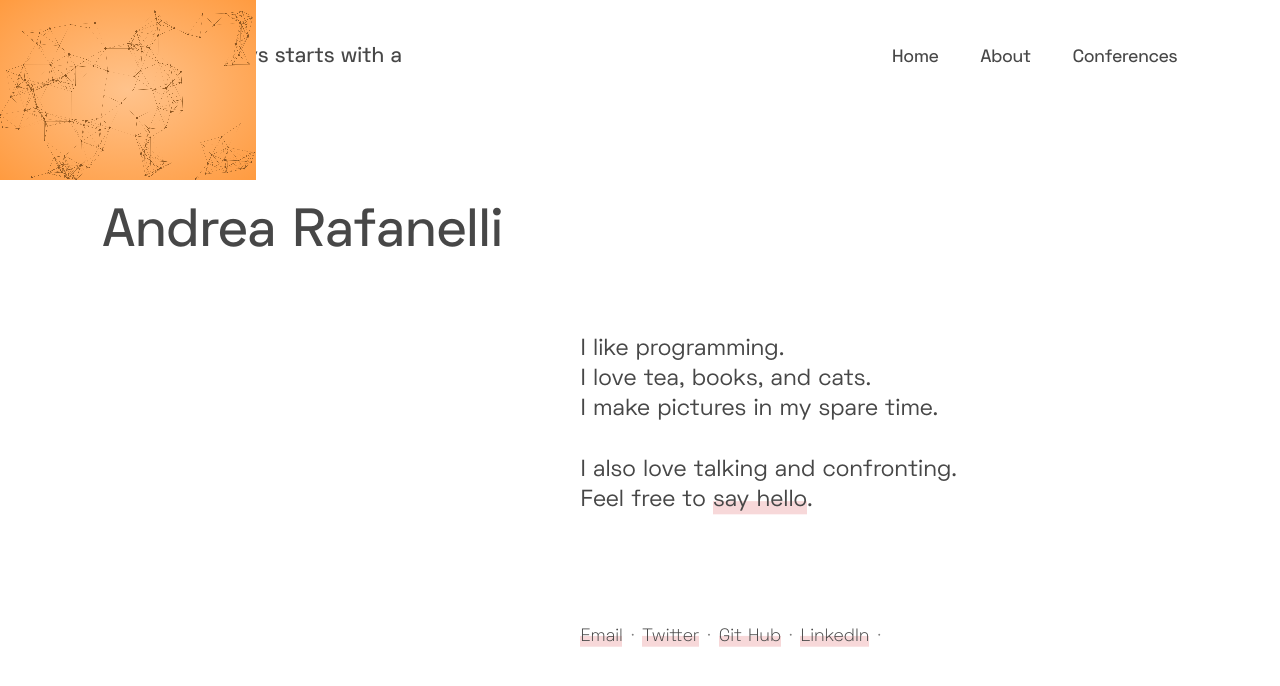
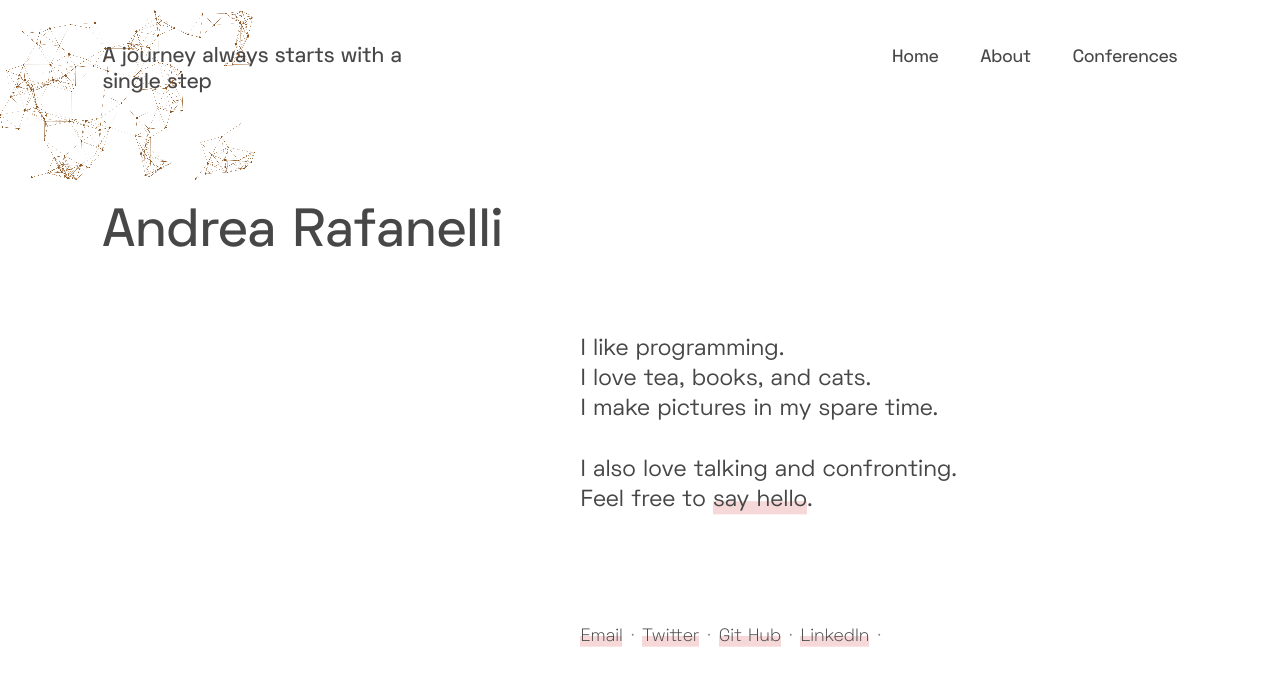
Before and after one commit to lollix91/andrearafanelli.github.io, a Jekyll site: the page built from index.html, in a window 1280 px wide. Shown: the top 686 px of the page. Built offline with Jekyll 4.4.1, drawn with Linux system fonts in a browser that asks for light colours.

Commit message:
Update style.scss

```diff
--- a/css/style.scss
+++ b/css/style.scss
@@ -528,5 +528,4 @@ a.nav__logo {
   left: 0;
   width: 20%;
   height: 20%;
-  background: radial-gradient(#ffc38c, #ff9b40);
 }
```
